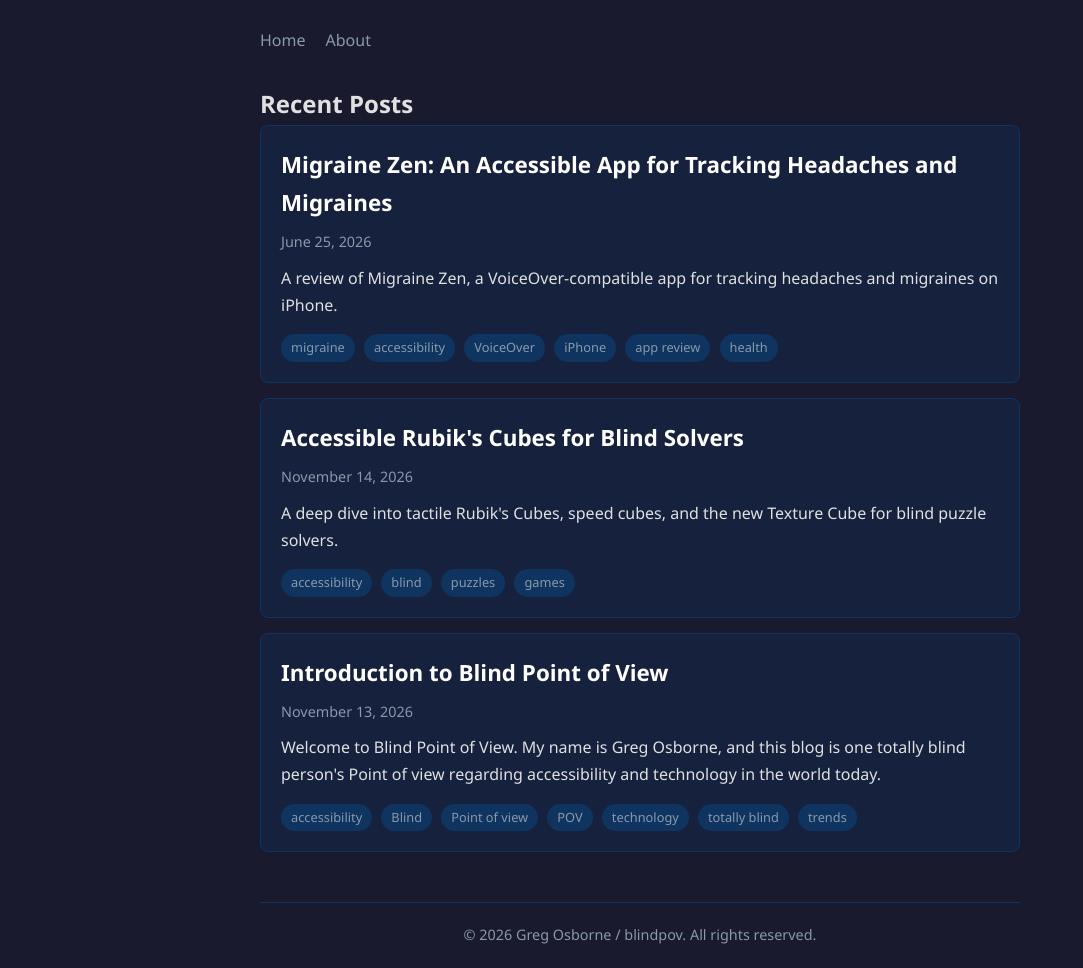
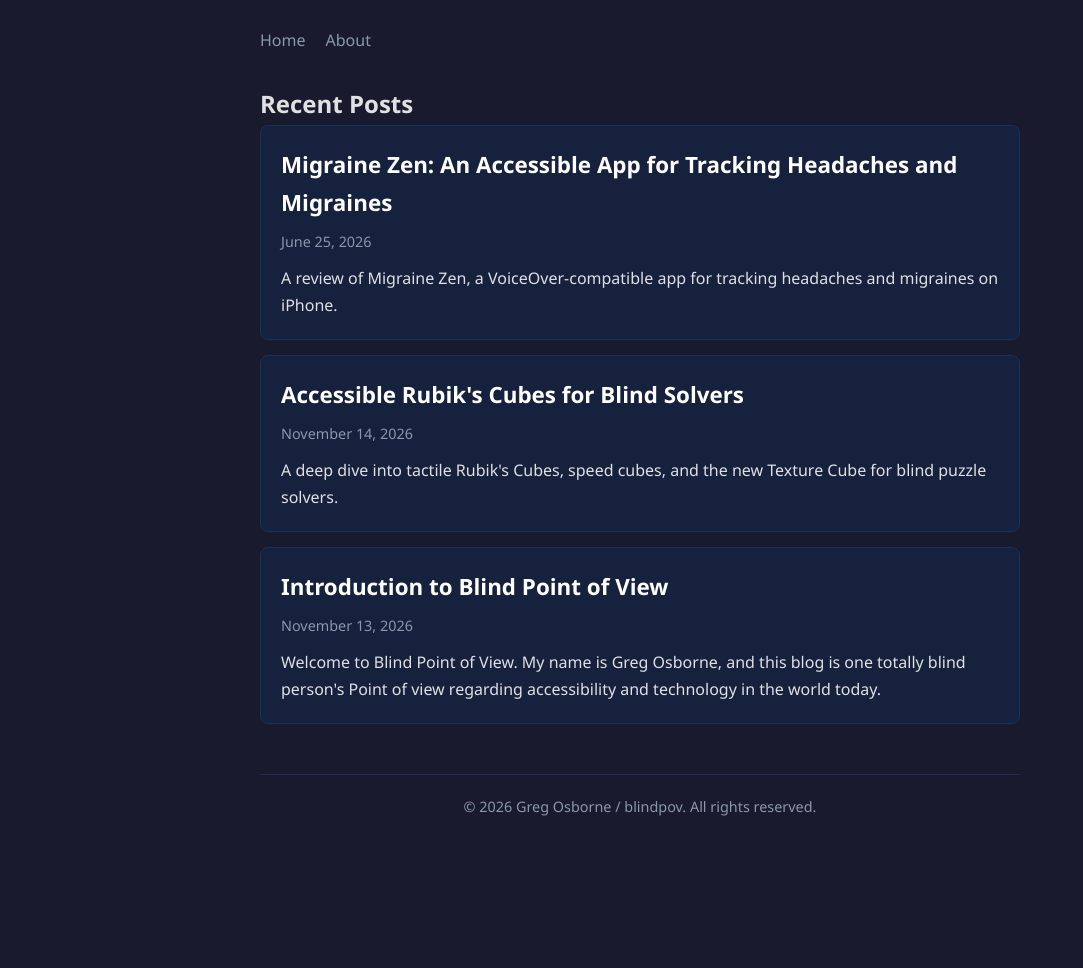
Before and after one commit to cryptulus/blindpov, a plain HTML site: page index.html in a window 1280 px wide. Shown: the part 134-1102 px from the top of the page, without its empty margins (0-1083 px from the left). After the commit the page ends 974 px from the top, so only its background shows below. Drawn offline with Linux system fonts and the light colour scheme.

Commit message:
Remove visible post tags from all pages

```diff
--- a/index.html
+++ b/index.html
@@ -30,39 +30,16 @@
         <h2><a href="posts/post3-migraine-zen.html">Migraine Zen: An Accessible App for Tracking Headaches and Migraines</a></h2>
         <p class="post-date">June 25, 2026</p>
         <p class="post-excerpt">A review of Migraine Zen, a VoiceOver-compatible app for tracking headaches and migraines on iPhone.</p>
-        <div class="post-tags">
-          <a href="posts/post3-migraine-zen.html">migraine</a>
-          <a href="posts/post3-migraine-zen.html">accessibility</a>
-          <a href="posts/post3-migraine-zen.html">VoiceOver</a>
-          <a href="posts/post3-migraine-zen.html">iPhone</a>
-          <a href="posts/post3-migraine-zen.html">app review</a>
-          <a href="posts/post3-migraine-zen.html">health</a>
-        </div>
       </li>
       <li>
         <h2><a href="posts/post2-rubiks-cube.html">Accessible Rubik's Cubes for Blind Solvers</a></h2>
         <p class="post-date">November 14, 2026</p>
         <p class="post-excerpt">A deep dive into tactile Rubik's Cubes, speed cubes, and the new Texture Cube for blind puzzle solvers.</p>
-        <div class="post-tags">
-          <a href="posts/post2-rubiks-cube.html">accessibility</a>
-          <a href="posts/post2-rubiks-cube.html">blind</a>
-          <a href="posts/post2-rubiks-cube.html">puzzles</a>
-          <a href="posts/post2-rubiks-cube.html">games</a>
-        </div>
       </li>
       <li>
         <h2><a href="posts/post1-introduction.html">Introduction to Blind Point of View</a></h2>
         <p class="post-date">November 13, 2026</p>
         <p class="post-excerpt">Welcome to Blind Point of View. My name is Greg Osborne, and this blog is one totally blind person's Point of view regarding accessibility and technology in the world today.</p>
-        <div class="post-tags">
-          <a href="posts/post1-introduction.html">accessibility</a>
-          <a href="posts/post1-introduction.html">Blind</a>
-          <a href="posts/post1-introduction.html">Point of view</a>
-          <a href="posts/post1-introduction.html">POV</a>
-          <a href="posts/post1-introduction.html">technology</a>
-          <a href="posts/post1-introduction.html">totally blind</a>
-          <a href="posts/post1-introduction.html">trends</a>
-        </div>
       </li>
     </ul>
   </main>
```
Also changed, not shown: posts/post1-introduction.html (+0 -9 lines), posts/post2-rubiks-cube.html (+0 -6 lines), posts/post3-migraine-zen.html (+0 -10 lines).
